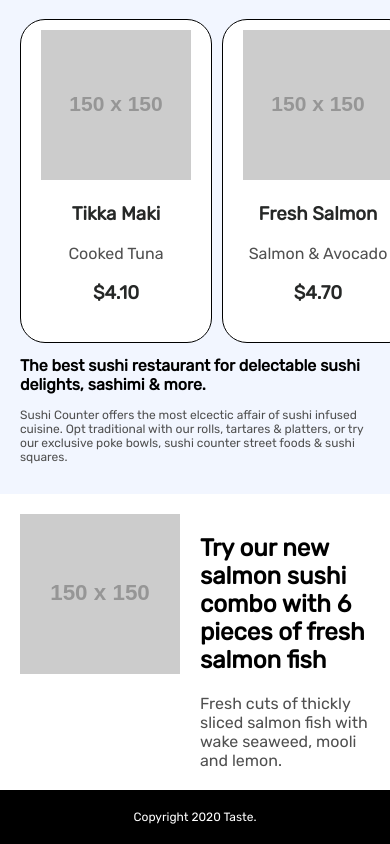
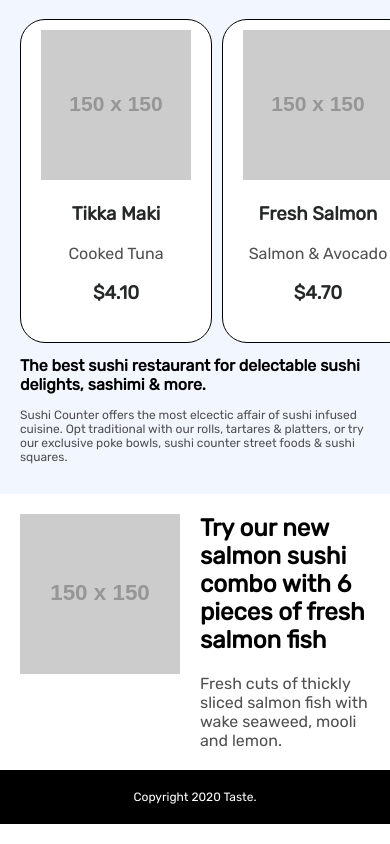
Before and after one commit to ginohagad/sushi, a plain HTML site: page index.html in a window 390 px wide. Shown: the part 392-1236 px from the top of the page. Drawn offline with Linux system fonts and the light colour scheme; placeholder pictures from the web are drawn by us.

Commit message:
Completed draft styling for mobile.

```diff
--- a/styles.css
+++ b/styles.css
@@ -134,6 +134,10 @@ nav {
   grid-column: 5/9;
 }
 
+.showcase-text h2 {
+  margin-top: 0;
+}
+
 footer {
   background-color: #000;
   padding: 20px;
@@ -146,7 +150,11 @@ footer .copyright {
 }
 
 /* small tablet */
+@media screen and (min-width: 620px) {
+  .welcome-text {
 
+  }
+}
 
 
 
```
